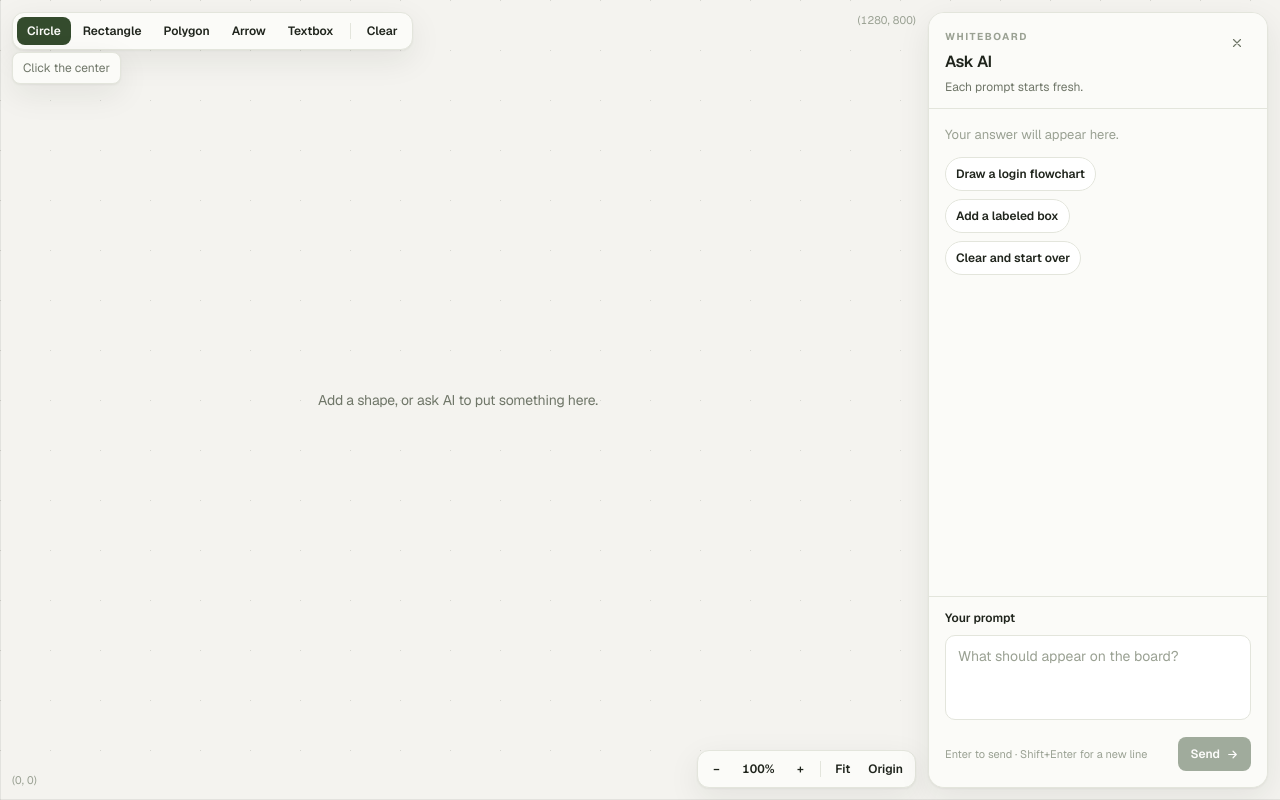
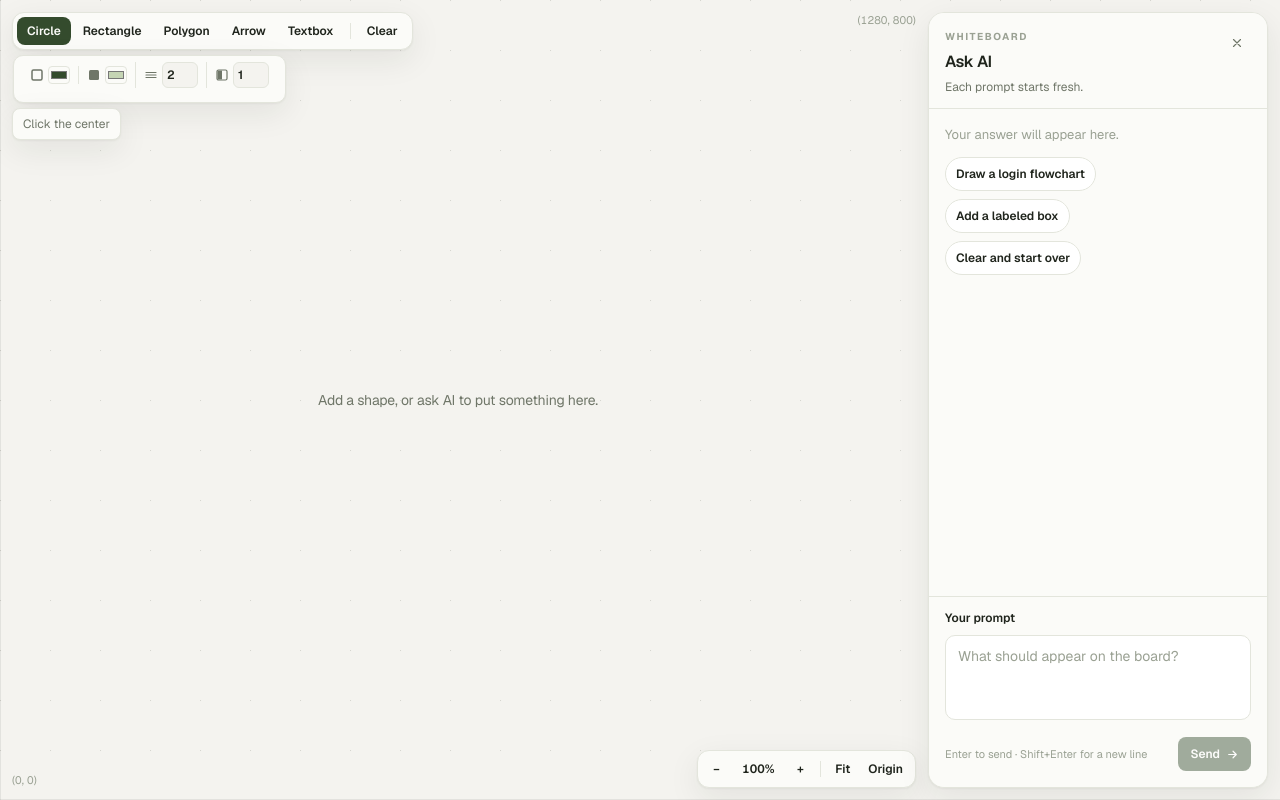
Before and after one commit to ducvo12/whiteboard-test, a Next.js app: page / in a window 1280 px wide. Both pictures are taken after a click on the button "Circle". Built offline with nearby package versions, Linux system fonts and the light colour scheme.

Commit message:
added options dropdown for each object

```diff
--- a/src/app/globals.css
+++ b/src/app/globals.css
@@ -215,6 +215,88 @@ textarea:focus-visible {
     background: var(--olive-hover);
 }
 
+.style-menu {
+    position: absolute;
+    top: calc(100% + 6px);
+    left: 0;
+    z-index: 6;
+    display: flex;
+    align-items: center;
+    flex-wrap: wrap;
+    gap: 0;
+    width: max-content;
+    max-width: calc(100vw - (var(--hud-inset) * 2));
+    padding: 6px 8px;
+    border: 1px solid var(--line);
+    border-radius: 10px;
+    background: var(--paper-raised);
+    box-shadow: var(--shadow);
+}
+
+.style-menu label {
+    display: flex;
+    align-items: center;
+    gap: 4px;
+    padding: 0 8px;
+    color: var(--ink-muted);
+}
+
+.style-menu label + label {
+    border-left: 1px solid var(--line);
+}
+
+.style-tip {
+    position: relative;
+    display: flex;
+}
+
+.style-tip::after {
+    content: attr(data-tip);
+    position: absolute;
+    left: 50%;
+    top: calc(100% + 8px);
+    transform: translateX(-50%);
+    padding: 3px 6px;
+    border-radius: 6px;
+    background: var(--ink);
+    color: var(--paper);
+    font-size: 11px;
+    font-weight: 600;
+    line-height: 1.2;
+    white-space: nowrap;
+    pointer-events: none;
+    opacity: 0;
+}
+
+.style-tip:hover::after {
+    opacity: 1;
+}
+
+.style-glyph {
+    display: block;
+    flex: none;
+}
+
+.style-menu input[type="color"] {
+    width: 22px;
+    height: 18px;
+    padding: 0;
+    border: 1px solid var(--line);
+    border-radius: 4px;
+    background: none;
+}
+
+.style-menu input[type="text"] {
+    width: 36px;
+    border: 1px solid var(--line);
+    border-radius: 6px;
+    background: var(--paper);
+    color: var(--ink);
+    padding: 3px 4px;
+    font: inherit;
+    font-size: 12px;
+}
+
 .clear-confirm {
     position: absolute;
     inset: 0;
@@ -274,7 +356,7 @@ textarea:focus-visible {
 
 .draw-hint {
     position: absolute;
-    top: 52px;
+    top: 108px;
     left: var(--hud-inset);
     z-index: 5;
     padding: 6px 10px;
--- a/src/components/whiteboard-canvas.tsx
+++ b/src/components/whiteboard-canvas.tsx
@@ -1,6 +1,6 @@
 "use client";
 
-import { useEffect, useLayoutEffect, useRef, useState } from "react";
+import { useEffect, useLayoutEffect, useRef, useState, type ReactNode } from "react";
 import BoardShape from "@/components/shapes/board-shape";
 import CanvasHud from "@/components/canvas-hud";
 import { BoardObjectSchemaType, StoredObjectSchemaType } from "@/lib/whiteboard/schemas";
@@ -24,11 +24,22 @@ const HANDLE_PX = 12;
 const END_HIT_PX = 8;
 const CLICK_SLOP = 5;
 
-const PAINT = {
+type PlaceStyle = {
+  strokeColor: string;
+  fillColor: string;
+  fillOpacity: number;
+  strokeWidth: number;
+  textColor: string;
+  fontSize: number;
+};
+
+const PLACE_STYLE: PlaceStyle = {
   strokeColor: "#344b2d",
   fillColor: "#c5d4b4",
+  fillOpacity: 1,
   strokeWidth: 2,
-  rotation: 0,
+  textColor: "#1f241c",
+  fontSize: 18,
 };
 
 type Gesture =
@@ -287,6 +298,8 @@ export default function WhiteboardCanvas({
   const [drawTool, setDrawTool] = useState<DrawTool | null>(null);
   const [drawDraft, setDrawDraft] = useState<DrawDraft | null>(null);
   const [confirmClear, setConfirmClear] = useState(false);
+  const [placeStyle, setPlaceStyle] = useState<PlaceStyle>(PLACE_STYLE);
+  const [styleDrafts, setStyleDrafts] = useState<Record<string, string>>({});
   const editingIdRef = useRef<string | null>(null);
   const draftRef = useRef("");
   const numberDraftsRef = useRef<Record<string, string>>({});
@@ -540,6 +553,57 @@ export default function WhiteboardCanvas({
     );
   }
 
+  function styleNumber(field: "fillOpacity" | "strokeWidth" | "fontSize", label: string, min: number, max = Infinity) {
+    const current = placeStyle[field];
+    return (
+      <input
+        type="text"
+        inputMode="decimal"
+        aria-label={label}
+        value={styleDrafts[field] ?? String(current)}
+        onChange={(event) => {
+          const raw = event.target.value;
+          setStyleDrafts((drafts) => ({ ...drafts, [field]: raw }));
+          const value = Number(raw);
+          if (raw.trim() === "" || !Number.isFinite(value) || value < min || value > max) return;
+          setPlaceStyle((style) => ({ ...style, [field]: value }));
+        }}
+        onBlur={(event) => {
+          const raw = event.currentTarget.value;
+          const value = Number(raw);
+          if (raw.trim() === "" || !Number.isFinite(value)) {
+            if (min <= 0) setPlaceStyle((style) => ({ ...style, [field]: 0 }));
+          } else if (value < min) {
+            setPlaceStyle((style) => ({ ...style, [field]: min }));
+          } else if (value > max) {
+            setPlaceStyle((style) => ({ ...style, [field]: max }));
+          } else {
+            setPlaceStyle((style) => ({ ...style, [field]: value }));
+          }
+          setStyleDrafts((drafts) => {
+            const next = { ...drafts };
+            delete next[field];
+            return next;
+          });
+        }}
+        onKeyDown={(event) => {
+          if (event.key === "Enter") event.currentTarget.blur();
+        }}
+      />
+    );
+  }
+
+  function styleColor(field: "strokeColor" | "fillColor" | "textColor", label: string) {
+    return (
+      <input
+        type="color"
+        aria-label={label}
+        value={placeStyle[field]}
+        onChange={(event) => setPlaceStyle((style) => ({ ...style, [field]: event.target.value }))}
+      />
+    );
+  }
+
   async function clearBoard() {
     gestureRef.current = null;
     setSelectedId(null);
@@ -566,6 +630,16 @@ export default function WhiteboardCanvas({
     setEditingId(null);
   }
 
+  function placedPaint() {
+    return {
+      strokeColor: placeStyle.strokeColor,
+      fillColor: placeStyle.fillColor,
+      fillOpacity: placeStyle.fillOpacity,
+      strokeWidth: placeStyle.strokeWidth,
+      rotation: 0,
+    };
+  }
+
   function syncDraw(tool: DrawTool | null, draft: DrawDraft | null) {
     drawToolRef.current = tool;
     drawDraftRef.current = draft;
@@ -585,8 +659,7 @@ export default function WhiteboardCanvas({
       x: points[0].x,
       y: points[0].y,
       points,
-      ...PAINT,
-      fillOpacity: 0.85,
+      ...placedPaint(),
     });
     if (drawToolRef.current === "polygon") {
       syncDraft({ kind: "polygon", points: [], cursor: null });
@@ -599,22 +672,22 @@ export default function WhiteboardCanvas({
     if (draft.kind === "circle") {
       const r = Math.hypot(draft.x1 - draft.x0, draft.y1 - draft.y0);
       if (r < 1) return;
-      void addObject({ object: "circle", x: draft.x0, y: draft.y0, r, ...PAINT });
+      void addObject({ object: "circle", x: draft.x0, y: draft.y0, r, ...placedPaint() });
       return;
     }
     const box = dragBox(draft.x0, draft.y0, draft.x1, draft.y1);
     if (box.w < 1 || box.h < 1) return;
     if (draft.kind === "rect") {
-      void addObject({ object: "rect", ...box, ...PAINT });
+      void addObject({ object: "rect", ...box, ...placedPaint() });
       return;
     }
     void addObject({
       object: "textbox",
       ...box,
       text: "Text",
-      fontSize: 18,
-      textColor: "#1f241c",
-      ...PAINT,
+      fontSize: placeStyle.fontSize,
+      textColor: placeStyle.textColor,
+      ...placedPaint(),
     });
   }
 
@@ -627,8 +700,7 @@ export default function WhiteboardCanvas({
         x: draft.points[0].x,
         y: draft.points[0].y,
         points: draft.points,
-        ...PAINT,
-        fillOpacity: 0.85,
+        ...placedPaint(),
       });
     }
     if (current === tool) {
@@ -687,7 +759,7 @@ export default function WhiteboardCanvas({
             y: draft.y,
             x2: world.x,
             y2: world.y,
-            ...PAINT,
+            ...placedPaint(),
           });
           syncDraft(null);
         }
@@ -716,9 +788,10 @@ export default function WhiteboardCanvas({
 
   function onPointerDown(e: React.PointerEvent<HTMLElement>) {
     if (e.button !== 0) return;
-    if (!(e.target instanceof Element && e.target.closest(".object-inspector"))) {
+    const inFields = e.target instanceof Element && e.target.closest(".object-inspector, .style-menu");
+    if (!inFields) {
       const active = document.activeElement;
-      if (active instanceof HTMLInputElement && active.closest(".object-inspector")) {
+      if (active instanceof HTMLInputElement && active.closest(".object-inspector, .style-menu")) {
         active.blur();
       }
     }
@@ -1032,13 +1105,13 @@ export default function WhiteboardCanvas({
   let drawPreview: StoredObjectSchemaType | null = null;
   if (drawDraft?.kind === "circle") {
     const r = Math.hypot(drawDraft.x1 - drawDraft.x0, drawDraft.y1 - drawDraft.y0);
-    if (r >= 1) drawPreview = { id: "draft", object: "circle", x: drawDraft.x0, y: drawDraft.y0, r, ...PAINT };
+    if (r >= 1) drawPreview = { id: "draft", object: "circle", x: drawDraft.x0, y: drawDraft.y0, r, ...placedPaint() };
   } else if (drawDraft?.kind === "rect" || drawDraft?.kind === "textbox") {
     const box = dragBox(drawDraft.x0, drawDraft.y0, drawDraft.x1, drawDraft.y1);
     if (box.w >= 1 && box.h >= 1) {
       drawPreview = drawDraft.kind === "rect"
-        ? { id: "draft", object: "rect", ...box, ...PAINT }
-        : { id: "draft", object: "textbox", ...box, text: "Text", fontSize: 18, textColor: "#1f241c", ...PAINT };
+        ? { id: "draft", object: "rect", ...box, ...placedPaint() }
+        : { id: "draft", object: "textbox", ...box, text: "Text", fontSize: placeStyle.fontSize, textColor: placeStyle.textColor, ...placedPaint() };
     }
   } else if (drawDraft?.kind === "arrow" && Math.hypot(drawDraft.x2 - drawDraft.x, drawDraft.y2 - drawDraft.y) >= 1) {
     drawPreview = {
@@ -1048,7 +1121,7 @@ export default function WhiteboardCanvas({
       y: drawDraft.y,
       x2: drawDraft.x2,
       y2: drawDraft.y2,
-      ...PAINT,
+      ...placedPaint(),
     };
   }
   const drawHint = drawTool === "circle"
@@ -1120,10 +1193,10 @@ export default function WhiteboardCanvas({
             {polygonScreens.length >= 3 && (
               <polygon
                 points={polygonScreens.map((point) => `${point.sx},${point.sy}`).join(" ")}
-                fill="#c5d4b4"
-                fillOpacity={0.85}
-                stroke="#344b2d"
-                strokeWidth={2}
+                fill={placeStyle.fillColor}
+                fillOpacity={placeStyle.fillOpacity}
+                stroke={placeStyle.strokeColor}
+                strokeWidth={placeStyle.strokeWidth}
               />
             )}
             {polygonScreens.length === 2 && (
@@ -1132,8 +1205,8 @@ export default function WhiteboardCanvas({
                 y1={polygonScreens[0].sy}
                 x2={polygonScreens[1].sx}
                 y2={polygonScreens[1].sy}
-                stroke="#344b2d"
-                strokeWidth={2}
+                stroke={placeStyle.strokeColor}
+                strokeWidth={placeStyle.strokeWidth}
               />
             )}
             {polygonCursor && polygonScreens.length > 0 && (
@@ -1142,8 +1215,8 @@ export default function WhiteboardCanvas({
                 y1={polygonScreens[polygonScreens.length - 1].sy}
                 x2={polygonCursor.sx}
                 y2={polygonCursor.sy}
-                stroke="#344b2d"
-                strokeWidth={1.5}
+                stroke={placeStyle.strokeColor}
+                strokeWidth={Math.max(placeStyle.strokeWidth, 1.5)}
                 strokeDasharray="4 3"
               />
             )}
@@ -1229,11 +1302,35 @@ export default function WhiteboardCanvas({
       <div className="coord-extent">{formatWorld(extent.x, extent.y)}</div>
 
       <div className="add-bar" role="toolbar" aria-label="Add objects">
-        <button type="button" aria-pressed={drawTool === "circle"} onClick={() => chooseTool("circle")}>Circle</button>
-        <button type="button" aria-pressed={drawTool === "rect"} onClick={() => chooseTool("rect")}>Rectangle</button>
-        <button type="button" aria-pressed={drawTool === "polygon"} onClick={() => chooseTool("polygon")}>Polygon</button>
-        <button type="button" aria-pressed={drawTool === "arrow"} onClick={() => chooseTool("arrow")}>Arrow</button>
-        <button type="button" aria-pressed={drawTool === "textbox"} onClick={() => chooseTool("textbox")}>Textbox</button>
+        {([
+          ["circle", "Circle"],
+          ["rect", "Rectangle"],
+          ["polygon", "Polygon"],
+          ["arrow", "Arrow"],
+          ["textbox", "Textbox"],
+        ] as const).map(([tool, label]) => (
+          <div key={tool}>
+            <button type="button" aria-pressed={drawTool === tool} onClick={() => chooseTool(tool)}>{label}</button>
+            {drawTool === tool && (
+              <form
+                className="style-menu"
+                aria-label="Style for new objects"
+                onSubmit={(event) => event.preventDefault()}
+              >
+                <label><span className="style-tip" data-tip="Stroke color"><OutlineIcon /></span>{styleColor("strokeColor", "Stroke color")}</label>
+                <label><span className="style-tip" data-tip="Fill color"><FillIcon /></span>{styleColor("fillColor", "Fill color")}</label>
+                <label><span className="style-tip" data-tip="Stroke width"><WidthIcon /></span>{styleNumber("strokeWidth", "Stroke width", 0)}</label>
+                <label><span className="style-tip" data-tip="Opacity"><OpacityIcon /></span>{styleNumber("fillOpacity", "Opacity", 0, 1)}</label>
+                {tool === "textbox" && (
+                  <>
+                    <label><span className="style-tip" data-tip="Text color"><TextIcon /></span>{styleColor("textColor", "Text color")}</label>
+                    <label><span className="style-tip" data-tip="Font size"><FontIcon /></span>{styleNumber("fontSize", "Font size", 1)}</label>
+                  </>
+                )}
+              </form>
+            )}
+          </div>
+        ))}
         <span className="hud-sep" aria-hidden="true" />
         <button type="button" onClick={() => { confirmClearRef.current = true; setConfirmClear(true); }}>Clear</button>
       </div>
@@ -1339,3 +1436,61 @@ export default function WhiteboardCanvas({
     </section>
   );
 }
+
+function StyleGlyph({ children }: { children: ReactNode }) {
+  return (
+    <svg className="style-glyph" width="14" height="14" viewBox="0 0 14 14" aria-hidden="true">
+      {children}
+    </svg>
+  );
+}
+
+function OutlineIcon() {
+  return (
+    <StyleGlyph>
+      <rect x="2" y="2" width="10" height="10" rx="1.5" fill="none" stroke="currentColor" strokeWidth="1.5" />
+    </StyleGlyph>
+  );
+}
+
+function FillIcon() {
+  return (
+    <StyleGlyph>
+      <rect x="2" y="2" width="10" height="10" rx="1.5" fill="currentColor" />
+    </StyleGlyph>
+  );
+}
+
+function WidthIcon() {
+  return (
+    <StyleGlyph>
+      <path d="M2 4.5h10M2 7h10M2 9.5h10" fill="none" stroke="currentColor" strokeWidth="1.2" strokeLinecap="round" />
+    </StyleGlyph>
+  );
+}
+
+function OpacityIcon() {
+  return (
+    <StyleGlyph>
+      <rect x="2" y="2" width="10" height="10" rx="1.5" fill="none" stroke="currentColor" strokeWidth="1.2" />
+      <rect x="2.6" y="2.6" width="4.4" height="8.8" fill="currentColor" />
+    </StyleGlyph>
+  );
+}
+
+function TextIcon() {
+  return (
+    <StyleGlyph>
+      <path d="M3 11L7 3l4 8M4.4 8.2h5.2" fill="none" stroke="currentColor" strokeWidth="1.3" strokeLinecap="round" strokeLinejoin="round" />
+    </StyleGlyph>
+  );
+}
+
+function FontIcon() {
+  return (
+    <StyleGlyph>
+      <path d="M3 11l2.4-8h.2L8 11M3.8 8.2h3.4" fill="none" stroke="currentColor" strokeWidth="1.2" strokeLinecap="round" strokeLinejoin="round" />
+      <path d="M9.2 6.2v4.6M9.2 6.2l2.2 1.4" fill="none" stroke="currentColor" strokeWidth="1.2" strokeLinecap="round" strokeLinejoin="round" />
+    </StyleGlyph>
+  );
+}
```
